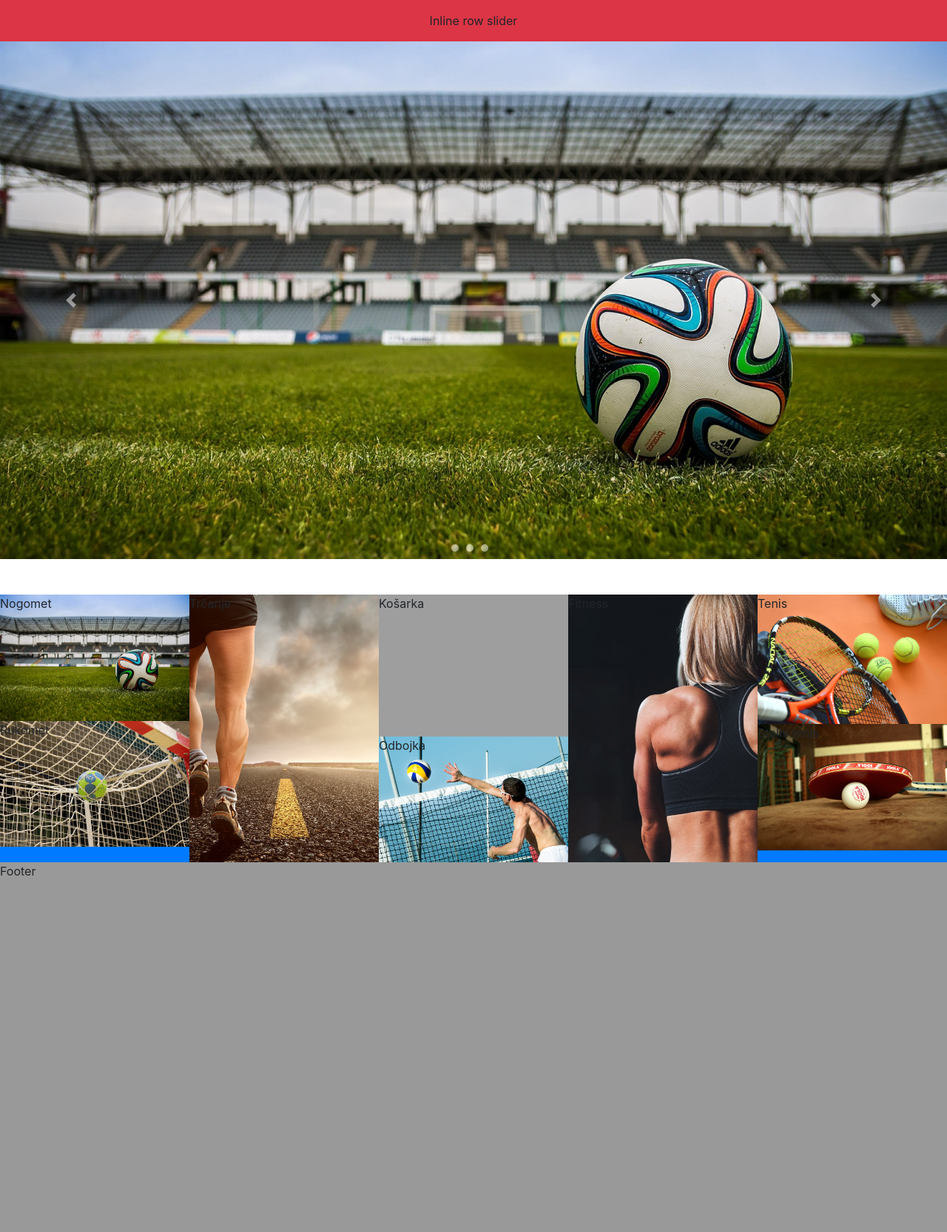
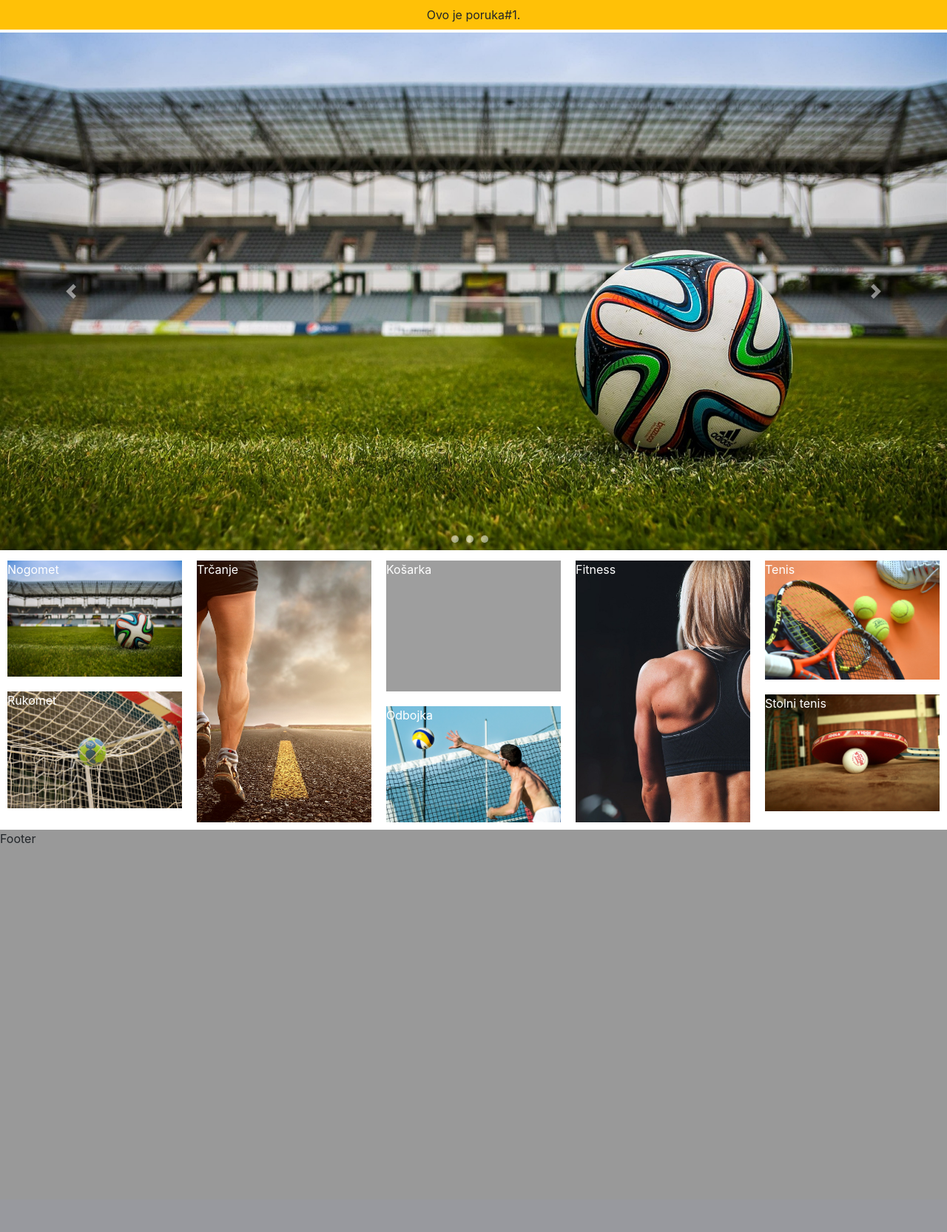
Before and after one commit to Branimir97/sport-shop, a Symfony app: template templates/home/index.html.twig in a window 1280 px wide. Shown: the whole page at 74% size. After the commit the page ends 1140 px from the top, so only its background shows below. Run offline with Twig, Linux system fonts and the light colour scheme; the template is opened without the code that fills it, so the values that code supplies are empty; some libraries are stand-ins or nearby versions; grey boxes are pictures that could not be loaded.

Commit message:
Done inline row slider | Created content part with grid

```diff
--- a/public/css/homepage.css
+++ b/public/css/homepage.css
@@ -17,28 +17,33 @@
     float: left;
 }
 
-.carousel-item{
+#carousel-image-info .carousel-item{
     height: 200px;
 }
 
-.carousel .carousel-indicators li{
+#carousel-image-info .carousel .carousel-indicators li{
     margin-right: 10px!important;
     width: 10px;
     height: 10px;
     border-radius: 100%;
+    cursor: pointer;
 }
 
-.carousel-item img{
+#carousel-image-info .carousel-item img{
     width: 100%;
     height: 100%;
     object-fit: cover;
 }
 
-.recommended-categories{
-    margin-top: 10px;
+.recommended-categories .item1,
+.recommended-categories .item2,
+.recommended-categories .activity{
+    padding: 10px!important;
 }
 
-.recommended-categories img {
+.recommended-categories .item1 img,
+.recommended-categories .item2 img,
+.recommended-categories .activity img {
     width: 100%;
     height: 100%;
     object-fit: cover;
@@ -46,6 +51,7 @@
 
 .recommended-categories p {
     position: absolute;
+    color: #fff;
 }
 
 @media (min-width: 768px) {
@@ -59,7 +65,7 @@
         width: 20%;
         float: left;
     }
-    .carousel-item{
+    #carousel-image-info .carousel-item{
         height: 700px;
     }
 }
--- a/templates/home/index.html.twig
+++ b/templates/home/index.html.twig
@@ -6,16 +6,30 @@
 
 {% block body %}
     <div class="container-fluid">
-        <div class="inline-row-slider bg-danger p-3 text-center">
-            <p>Inline row slider</p>
+
+        <div id="carousel-short-info" class="carousel text-center bg-warning p-2 mb-1">
+            <div id="carouselExampleIndicators" class="carousel slide" data-ride="carousel" data-interval="7000">
+                <div class="carousel-inner">
+                    <div class="carousel-item active">
+                        <p>Ovo je poruka#1.</p>
+                    </div>
+                    <div class="carousel-item">
+                        <p>Ovo je poruka#2.</p>
+                    </div>
+                    <div class="carousel-item">
+                        <p>Ovo je poruka#3.</p>
+                    </div>
+                </div>
+            </div>
         </div>
 
-        <div class="carousel mb-5">
-            <div id="carouselExampleIndicators" class="carousel slide" data-ride="carousel">
+
+        <div id="carousel-image-info" class="carousel mb-1">
+            <div id="carouselExampleIndicators2" class="carousel slide" data-ride="carousel">
                 <ol class="carousel-indicators">
-                    <li class="mr-1" data-target="#carouselExampleIndicators" data-slide-to="0" class="active"></li>
-                    <li class="mr-1" data-target="#carouselExampleIndicators" data-slide-to="1"></li>
-                    <li class="mr-1" data-target="#carouselExampleIndicators" data-slide-to="2"></li>
+                    <li class="mr-1" data-target="#carouselExampleIndicators2" data-slide-to="0" class="active"></li>
+                    <li class="mr-1" data-target="#carouselExampleIndicators2" data-slide-to="1"></li>
+                    <li class="mr-1" data-target="#carouselExampleIndicators2" data-slide-to="2"></li>
                 </ol>
                 <div class="carousel-inner">
                     <div class="carousel-item active">
@@ -28,104 +42,62 @@
                         <img src="/images/basketball.jpg" alt="Third slide">
                     </div>
                 </div>
-                <a class="carousel-control-prev" href="#carouselExampleIndicators" role="button" data-slide="prev">
+                <a class="carousel-control-prev" href="#carouselExampleIndicators2" role="button" data-slide="prev">
                     <span class="carousel-control-prev-icon" aria-hidden="true"></span>
                     <span class="sr-only">Previous</span>
                 </a>
-                <a class="carousel-control-next" href="#carouselExampleIndicators" role="button" data-slide="next">
+                <a class="carousel-control-next" href="#carouselExampleIndicators2" role="button" data-slide="next">
                     <span class="carousel-control-next-icon" aria-hidden="true"></span>
                     <span class="sr-only">Next</span>
                 </a>
             </div>
         </div>
 
-        <div class="row recommended-categories bg-primary text-center">
+        <div class="row recommended-categories">
             <div class="col-md-15">
                 <div class="row">
-                    <div class="col-sm-12 group1">
+                    <div class="col-sm-12 item1">
                         <p>Nogomet</p>
                         <img src="/images/football.jpg" alt="">
                     </div>
-                    <div class="col-sm-12 group2">
+                    <div class="col-sm-12 item2">
                         <p>Rukomet</p>
                         <img src="/images/handball.jpg" alt="">
                     </div>
                 </div>
             </div>
-            <div class="col-md-15">
+            <div class="col-md-15 activity">
                 <p>Trčanje</p>
                 <img src="/images/running.jpg" alt="">
             </div>
             <div class="col-md-15">
                 <div class="row">
-                    <div class="col-sm-12">
+                    <div class="col-sm-12 item1">
                         <p>Košarka</p>
                         <img src="/images/basketball.jpg" alt="">
                     </div>
-                    <div class="col-sm-12">
+                    <div class="col-sm-12 item2">
                         <p>Odbojka</p>
                         <img src="/images/volleyball.jpg" alt="">
                     </div>
                 </div>
             </div>
-            <div class="col-md-15">
+            <div class="col-md-15 activity">
                 <p>Fitness</p>
                 <img src="/images/fitness.jpg" alt="">
             </div>
             <div class="col-md-15">
                 <div class="row">
-                    <div class="col-sm-12 image-wrapper">
+                    <div class="col-sm-12 item1">
                         <p>Tenis</p>
                         <img src="/images/tennis.jpg" alt="">
                     </div>
-                    <div class="col-sm-12">
+                    <div class="col-sm-12 item2">
                         <p>Stolni tenis</p>
                         <img src="/images/table-tennis.jpg" alt="">
                     </div>
                 </div>
             </div>
         </div>
-
-{#        <div class="recommended-categories">#}
-{#            <div class="group1">#}
-{#                <div class="item1">#}
-{#                    <p>Nogomet</p>#}
-{#                    <img src="/images/football.jpg" alt="">#}
-{#                </div>#}
-{#                <div class="item2">#}
-{#                    <p>Rukomet</p>#}
-{#                    <img src="/images/handball.jpg" alt="">#}
-{#                </div>#}
-{#            </div>#}
-{#            <div class="activity">#}
-{#                <p>Trčanje</p>#}
-{#                <img src="/images/running.jpg" alt="">#}
-{#            </div>#}
-{#            <div class="group2">#}
-{#                <div class="item1">#}
-{#                    <p>Košarka</p>#}
-{#                    <img src="/images/basketball.jpg" alt="">#}
-{#                </div>#}
-{#                <div class="item2">#}
-{#                    <p>Odbojka</p>#}
-{#                    <img src="/images/volleyball.jpg" alt="">#}
-{#                </div>#}
-{#            </div>#}
-{#            <div class="activity">#}
-{#                <p>Fitnesss</p>#}
-{#                <img src="/images/fitness.jpg" alt="">#}
-{#            </div>#}
-{#            <div class="group3">#}
-{#                <div class="item1">#}
-{#                    <p>Tenis</p>#}
-{#                    <img src="/images/tennis.jpg" alt="">#}
-{#                </div>#}
-{#                <div class="item2">#}
-{#                    <p>Stolni tenis</p>#}
-{#                    <img src="/images/table-tennis.jpg" alt="">#}
-{#                </div>#}
-{#            </div>#}
-{#        </div>#}
-
     </div>
 {% endblock %}
```
